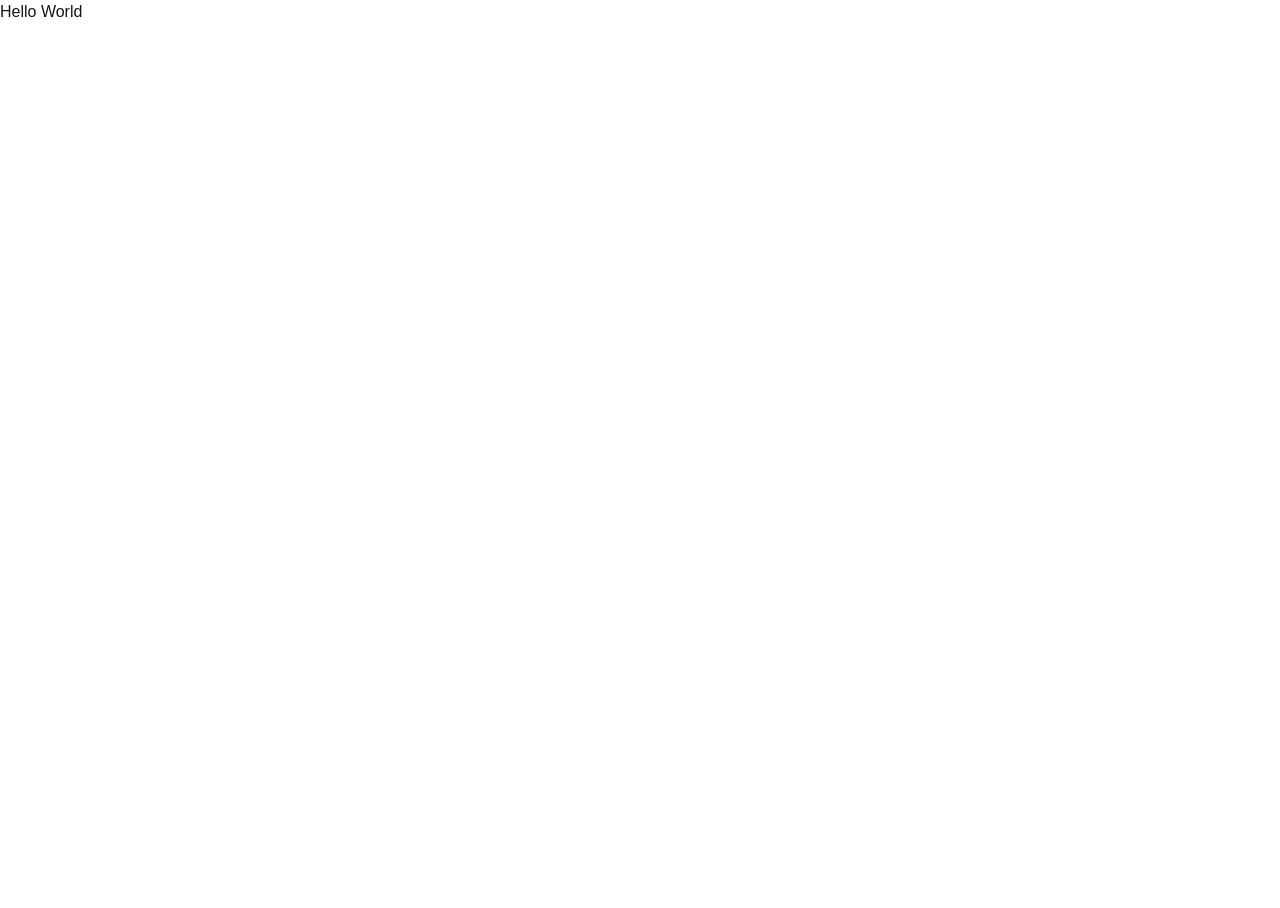
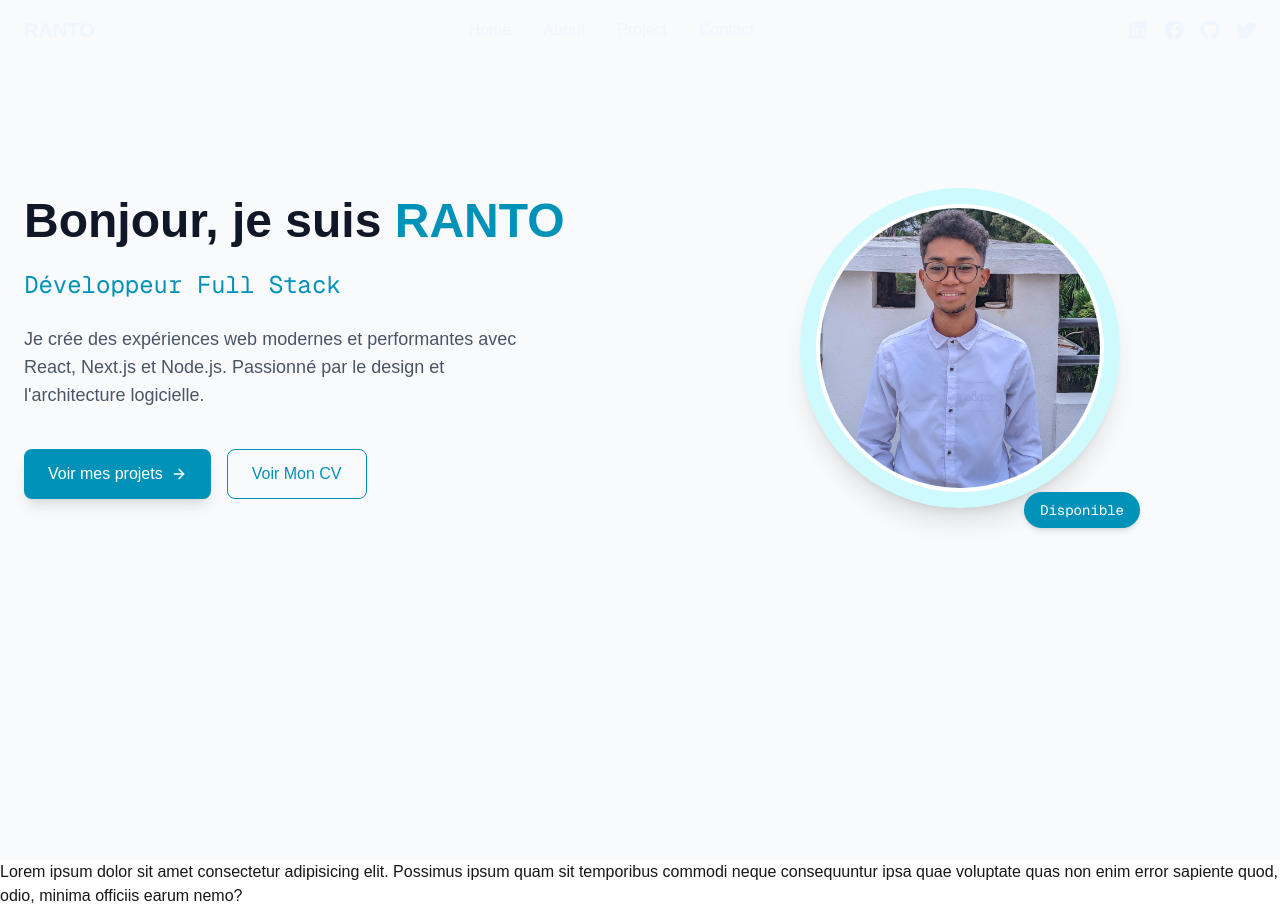
Before and after one commit to ImRanto/ranto.io, a Next.js app: page / in a window 1280 px wide. Before the commit the page ends 800 px from the top, so only its background shows below. Built offline with nearby package versions, Linux system fonts and the light colour scheme.

Commit message:
feat: add navbar and hero section

```diff
--- /dev/null
+++ b/src/app/components/HeroSection.tsx
@@ -0,0 +1,62 @@
+import Image from "next/image";
+import Link from "next/link";
+import React from "react";
+import { FiArrowRight } from "react-icons/fi";
+
+const HeroSection = () => {
+  return (
+    <div className="min-h-screen bg-gray-50 dark:bg-[#0f172a] transition-colors duration-300">
+      {/* Hero Section */}
+      <section className="container mx-auto px-6 py-24 md:py-32 flex flex-col md:flex-row items-center gap-12">
+        <div className="md:w-1/2 space-y-6">
+          <h1 className="text-3xl md:text-4xl lg:text-5xl font-bold text-gray-900 dark:text-white">
+            Bonjour, je suis{" "}
+            <span className="text-cyan-600 dark:text-cyan-400 uppercase">
+              Ranto
+            </span>
+          </h1>
+          <h2 className="text-xl md:text-2xl text-cyan-600 dark:text-cyan-300 font-mono">
+            Développeur Full Stack
+          </h2>
+          <p className="text-gray-600 dark:text-gray-300 text-lg max-w-lg">
+            Je crée des expériences web modernes et performantes avec React,
+            Next.js et Node.js. Passionné par le design et l'architecture
+            logicielle.
+          </p>
+          <div className="flex gap-4 pt-4">
+            <button className="bg-cyan-600 hover:bg-cyan-700 text-white px-6 py-3 rounded-lg font-medium flex items-center gap-2 transition-all shadow-lg hover:shadow-cyan-500/20">
+              Voir mes projets <FiArrowRight />
+            </button>
+            <Link href={"#"}>
+              <button className="border border-cyan-600 dark:border-cyan-400 text-cyan-600 dark:text-cyan-400
+                        hover:bg-cyan-50 dark:hover:bg-cyan-900/30 px-6 py-3 rounded-lg font-medium transition-all">
+                Voir Mon CV
+              </button>
+            </Link>
+          </div>
+        </div>
+
+        <div className="md:w-1/2 flex justify-center">
+          <div className="relative">
+            <div className="w-64 h-64 md:w-80 md:h-80 bg-cyan-100 dark:bg-cyan-900 rounded-full flex items-center justify-center shadow-xl">
+              <div className="w-60 h-60 md:w-72 md:h-72 bg-white dark:bg-cyan-800 rounded-full flex items-centerjustify-center overflow-hidden border-4 border-white dark:border-cyan-700">
+                <Image
+                  width={500}
+                  height={500}
+                  src="/ranto.jpg"
+                  alt="Photo de Ranto"
+                  className="object-cover w-full h-full"
+                />
+              </div>
+            </div>
+            <div className="absolute -bottom-5 -right-5 bg-cyan-600 text-white px-4 py-2 rounded-full text-sm font-mono shadow-md">
+              Disponible
+            </div>
+          </div>
+        </div>
+      </section>
+    </div>
+  );
+};
+
+export default HeroSection;
--- /dev/null
+++ b/src/app/components/Tech.tsx
@@ -0,0 +1,15 @@
+import React from "react";
+
+const Tech = () => {
+  return (
+    <div>
+      <section>
+        Lorem ipsum dolor sit amet consectetur adipisicing elit. Possimus ipsum
+        quam sit temporibus commodi neque consequuntur ipsa quae voluptate quas
+        non enim error sapiente quod, odio, minima officiis earum nemo?
+      </section>
+    </div>
+  );
+};
+
+export default Tech;
--- /dev/null
+++ b/src/app/components/navbar.tsx
@@ -0,0 +1,41 @@
+import Link from "next/link";
+import React from "react";
+import { FaLinkedin, FaFacebook, FaGithub, FaTwitter } from "react-icons/fa";
+
+const Navbar = () => {
+  return (
+    <div className="bg-gray-50 dark:bg-[#0f172a] text-blue-50">
+      <div className="container mx-auto flex justify-between items-center py-4 px-6">
+        <Link href={"#"}>
+          <h1 className="text-xl font-bold uppercase">Ranto</h1>
+        </Link>
+
+        <nav>
+          <ul className="flex gap-8">
+            <li className="hover:text-cyan-300 cursor-pointer">Home</li>
+            <li className="hover:text-cyan-300 cursor-pointer">About</li>
+            <li className="hover:text-cyan-300 cursor-pointer">Project</li>
+            <li className="hover:text-cyan-300 cursor-pointer">Contact</li>
+          </ul>
+        </nav>
+
+        <div className="flex gap-4">
+          <a href="#" className="hover:text-cyan-300">
+            <FaLinkedin size={20} />
+          </a>
+          <a href="#" className="hover:text-cyan-300">
+            <FaFacebook size={20} />
+          </a>
+          <a href="#" className="hover:text-cyan-300">
+            <FaGithub size={20} />
+          </a>
+          <a href="#" className="hover:text-cyan-300">
+            <FaTwitter size={20} />
+          </a>
+        </div>
+      </div>
+    </div>
+  );
+};
+
+export default Navbar;
--- a/src/app/page.tsx
+++ b/src/app/page.tsx
@@ -1,7 +1,13 @@
+import HeroSection from "./components/HeroSection";
+import Navbar from "./components/navbar";
+import Tech from "./components/Tech";
+
 export default function Home() {
   return (
     <div >
-      <h1>Hello World</h1>
+      <Navbar/>
+      <HeroSection/>
+      <Tech/>
     </div>
   );
 }
```
Also changed, not shown: public/ranto.jpg (added).
